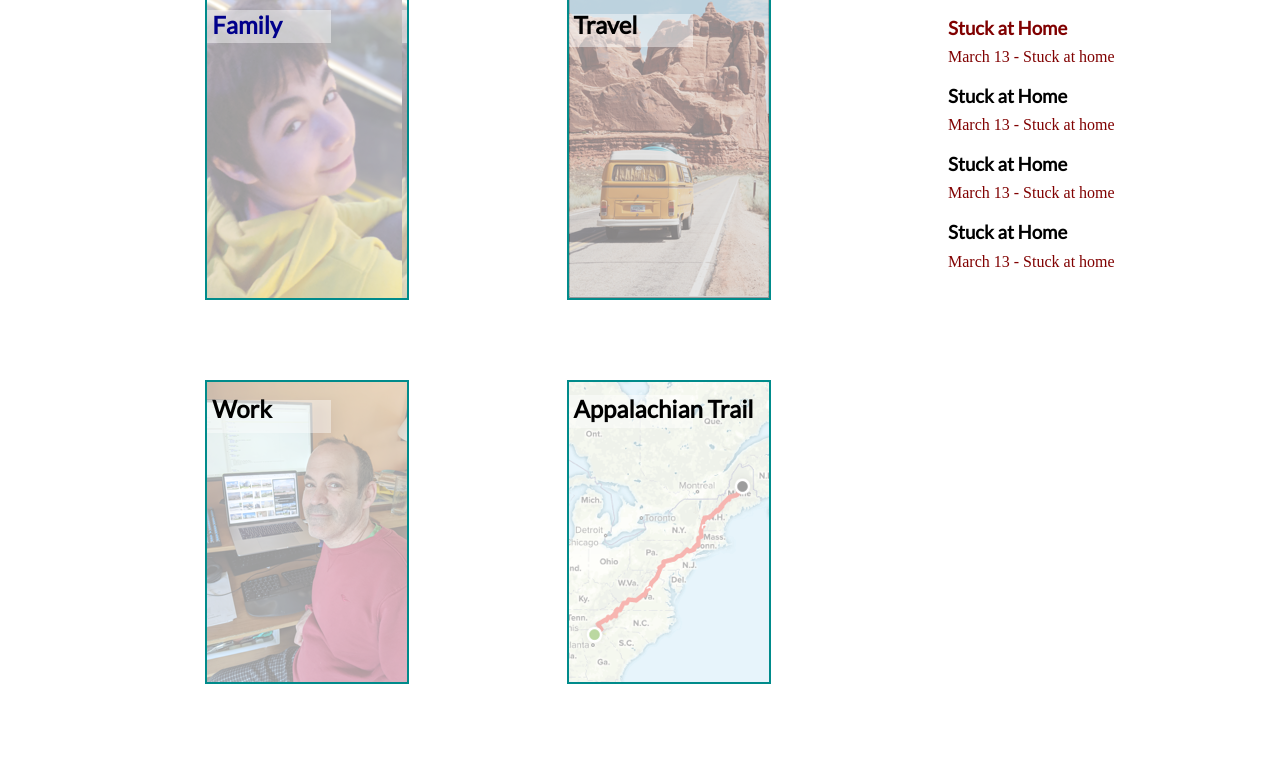
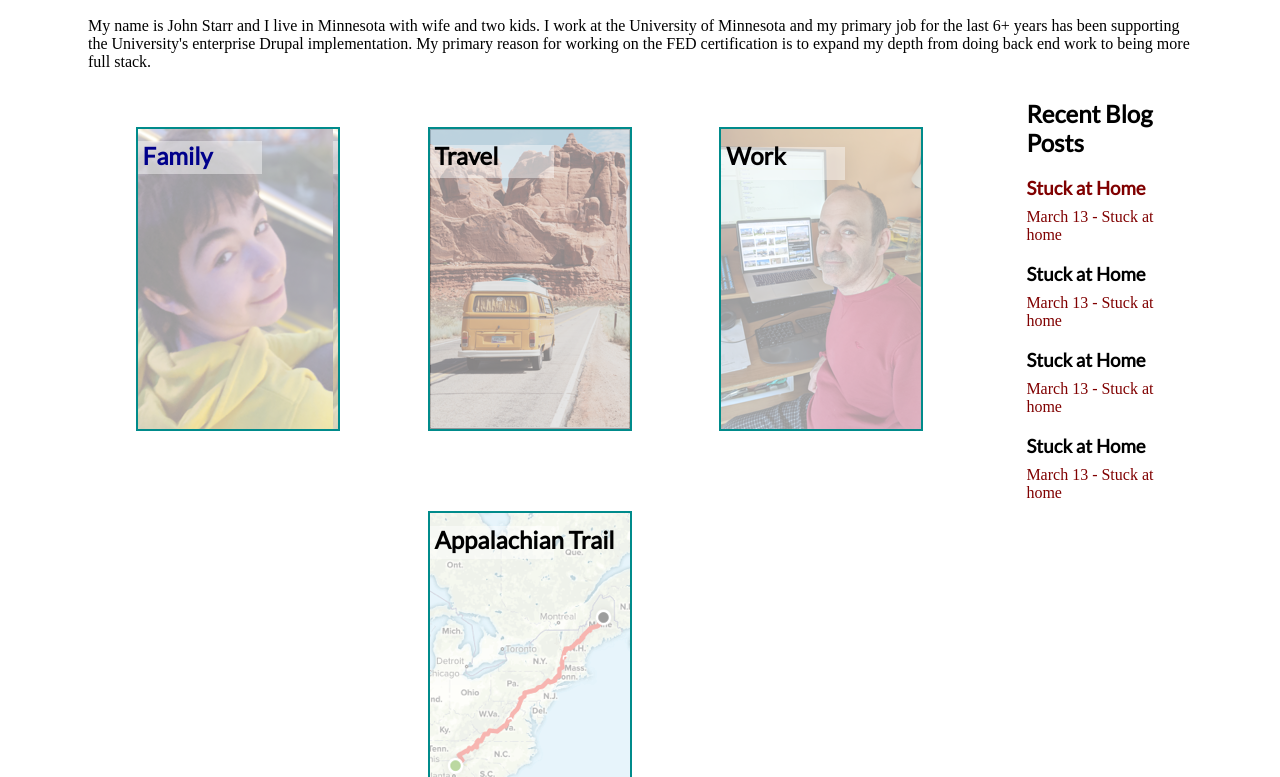
Before and after one commit to yojohnyo/udacityblog, a plain HTML site: page index.html in a window 1280 px wide. Shown: the part 312-1089 px from the top of the page. Before the commit the page ends 1044 px from the top, so only its background shows below. Drawn offline with Linux system fonts and the light colour scheme.

Commit message:
Responsive work

```diff
--- a/css/templates.css
+++ b/css/templates.css
@@ -1,8 +1,8 @@
 .home-page {
-    max-width: 1200px;
-    margin: 0px 80px 0px 80px;
-    display: grid;
-    grid-template-areas: "banner banner banner" "title title title" "topics1 . topics2"
+    /*max-width: 1200px;*/
+    /*margin: 0px 80px 0px 80px;*/
+    /*display: grid;*/
+    /*grid-template-areas: "banner " "title " "aboutMe " "topics1"*/
 }
 
 .banner-image {
@@ -12,9 +12,13 @@
 .title {
     grid-area: title;
     background-image: url("../img/AddLinkToImage.png");
-    height: 75%;
+    height: auto;
     width: 100%;
 
+}
+
+.about {
+    grid-area: aboutMe;
 }
 
 .topics {
@@ -59,39 +63,39 @@
 }
 
 .recent-posts {
-    grid-area: topics2;
+    display: none;
 }
 
-@media only screen and (min-width: 1200px) {
+
+@media only screen and (min-width: 835px) {
+    .home-page {
+        margin: 0px 80px 0px 80px;
+        display: grid;
+        grid-template-areas: "banner banner banner" "title title title" "aboutMe aboutMe aboutMe" "topics1 . topics2"
+    }
+
+    .right-nav-link {
+        display: block;
+    }
+    .recent-posts {
+        grid-area: topics2;
+    }
+    .main-nav {
+        flex-direction: row;
+    }
+
+
+}
+
+@media only screen and (min-width: 1000px) {
     .home-page {
         max-width: 1200px;
         margin: 0px 80px 0px 80px;
         display: grid;
-        grid-template-columns: 800px 60px 300px;
+        grid-template-columns: 80% 5% 15%;
         grid-template-rows: 200px 60px auto;
-        grid-template-areas: "banner banner banner" "title title title" "topics1 .
+        grid-template-areas: "banner banner banner" "title title title" "aboutMe aboutMe aboutMe" "topics1 . topics2"
     }
 
-    /*.banner-image {*/
-    /*    display: block;*/
-    /*    grid-area: banner;*/
-    /*    width: 1200px;*/
-    /*    height: 200px;*/
-    /*    background-image: url("../img/AddLinkToImage.png");*/
-    /*}*/
+
 }
-/*.topic-tile1 {*/
-/*    grid-area: topics1;*/
-/*}*/
-
-/*.topic-tile2 {*/
-/*    grid-area: topics1;*/
-/*}*/
-
-/*.topic-tile3 {*/
-/*    grid-area: topics2;*/
-/*}*/
-
-/*.topic-tile4 {*/
-/*    grid-area: topics2;*/
-/*}*/
--- a/index.html
+++ b/index.html
@@ -12,6 +12,14 @@
                 <h1>My Personal Blog</h1>
             </header>
             <img class="banner-image" src="img/AddLinkToImage.png" alt="This is my banner image">
+            <div class="about">
+            <h2>About Me</h2>
+            <p>
+                My name is John Starr and I live in Minnesota with wife and two kids.  I work at the University of Minnesota and my primary job for the last
+                6+ years has been supporting the University's enterprise Drupal implementation.  My primary reason for working on the FED certification is to
+                expand my depth from doing back end work to being more full stack.
+            </p>
+            </div>
             <div class="topics">
                 <a href="family-blog-page.html"><section class="topic topic-tile1"><h2>Family</h2></section></a>
                 <section class="topic topic-tile2"><h2>Travel</h2></section>
```
Also changed, not shown: recent-posts.html (added, +19 -0 lines).
